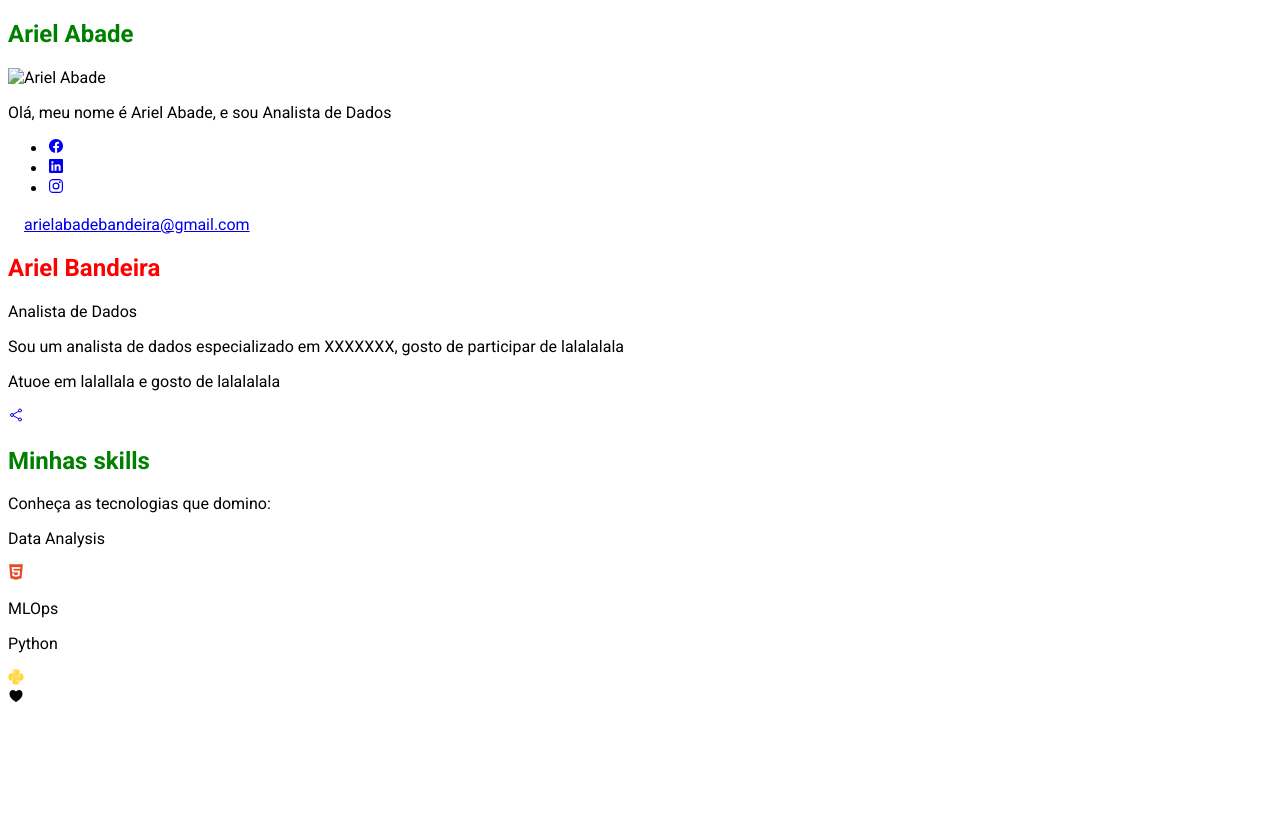
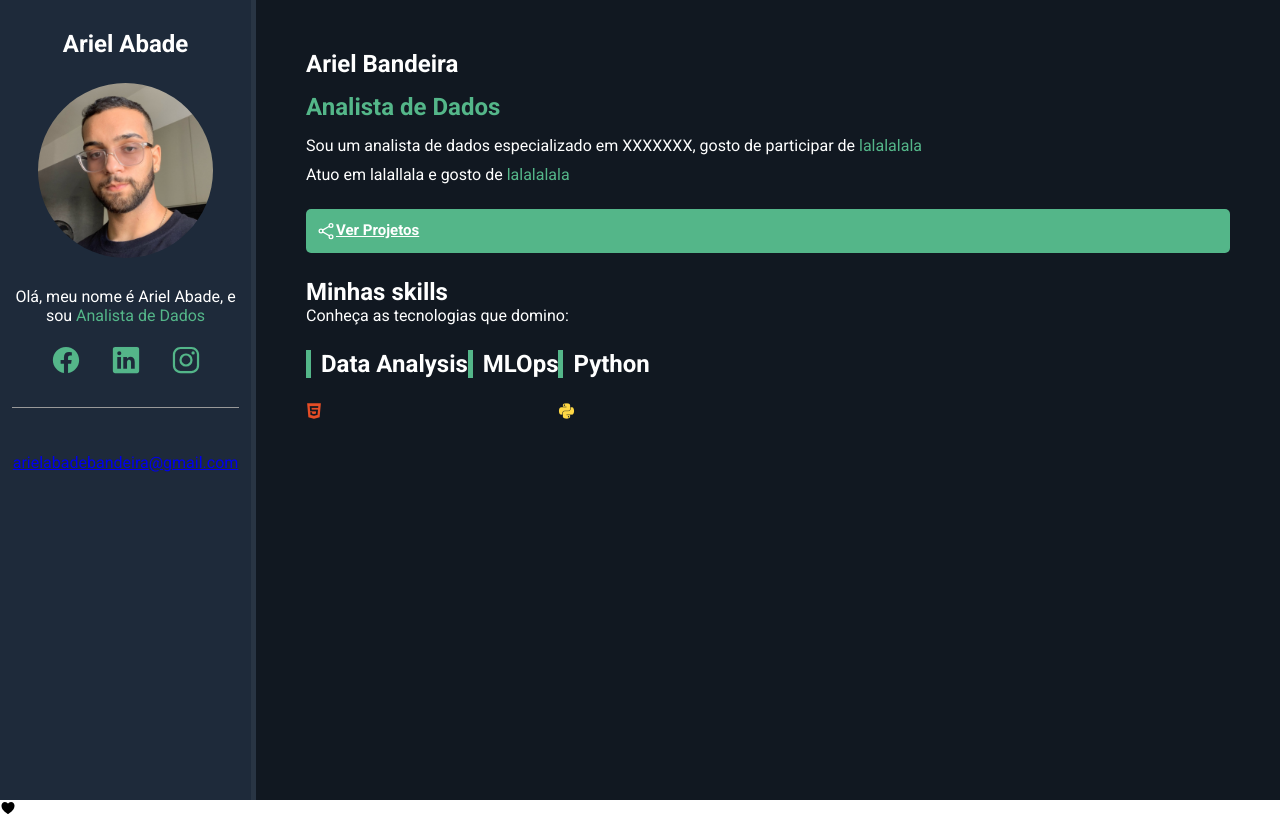
Before and after one commit to arielabade/arielabade.github.io, a plain HTML site: page html-css/index.html in a window 1280 px wide. Drawn offline with nearby package versions, Linux system fonts and the light colour scheme.

Commit message:
final project

```diff
--- a/html-css/index.html
+++ b/html-css/index.html
@@ -20,7 +20,7 @@
     <main id = "container">
         <aside id ="bio-container">
             <h2>Ariel Abade</h2>
-            <img src = "img\codons.jpg" alt = "Ariel Abade">
+            <img id = "bio-image" src = "arielpic.png" alt = "Ariel Abade">
             <p>Olá, meu nome é Ariel Abade, e sou <span class = "highlight">Analista de Dados</span></p>
             <ul id="social-container">
 
@@ -37,8 +37,8 @@
             <h1 id="name">Ariel Bandeira</h1>
             <p id ="title"><span class="highlight">Analista de Dados</span></p>
             <p class="description">Sou um analista de dados especializado em XXXXXXX, gosto de participar de <span class="highlight">lalalalala</span></p>
-            <p class="description">Atuoe em lalallala e gosto de <span class="highlight">lalalalala</span></p>
-            <a href="#" id="btn-projects"><ion-icon name="share-social-outline"></ion-icon></a>
+            <p class="description">Atuo em lalallala e gosto de <span class="highlight">lalalalala</span></p>
+            <a href="#" id="btn-projects"><ion-icon name="share-social-outline"></ion-icon>Ver Projetos</a>
             <h2 id="skils-section-title">Minhas skills</h2>
             <p class="description">Conheça as tecnologias que domino:</p>
             <!--Div Construction of Habilities-->
--- a/html-css/styles.css
+++ b/html-css/styles.css
@@ -1,11 +1,232 @@
+/* General */
 * {
+    padding: 0;
+    margin: 0;
     font-family: "Roboto", sans-serif;
+    box-sizing: border-box;
 }
 
-h1 {
-    color: red;
+/* Variables */
+:root{
+    --main-color: #54B689;
+    --main-text-color: #FFF;
+    --border-color: #999;
+    --bio-bg-color: #1E2A3A;
+    --bio-border-color: #293544;
+    --about-bg-color: #111821;
 }
 
-h2 {
-    color: green;
+/* General */
+.highlight{
+    color: var(--main-color);
 }
+
+/* Containers */
+#container {
+    display: flex;
+    flex-direction: row;
+    color: var(--main-text-color);
+}
+
+#bio-container {
+    flex: 1 1 20%; /* Alterado o valor da largura da coluna menor da esquerda */
+    min-height: 100vh;
+    background-color: var(--bio-bg-color);
+    text-align: center;
+    padding: 30px 12px;
+    border-right: 5px solid var(--bio-border-color);
+}
+
+#about-container{
+    flex: 1 1 80%; /* Alterado o valor da largura da coluna maior da direita */
+    min-height: 100vh;
+    background-color: var(--about-bg-color);
+    padding: 50px;
+}
+
+
+
+#bio-container h2 {
+    margin-bottom: 25px;
+}
+
+#bio-container p {
+    margin-bottom: 20px;
+}
+
+#bio-container #welcome-text {
+    font-weight: bold;
+
+}
+
+#bio-image {
+    width: 175px;
+    height: 175px;
+    border-radius: 50%;
+    margin-bottom: 25px;
+}
+
+
+#social-container {
+    display: flex;
+    justify-content: center;
+    list-style: none;
+    border-bottom: 1px solid var(--border-color);
+    margin-bottom: 25px;
+    padding-bottom: 25px;
+}
+
+#social-container li {
+    flex: 1 1 0;
+    max-width: 60px;
+}
+
+#social-container li a{
+    color: var(--main-color);
+    font-size: 30px;
+}
+
+#email-container{
+    display: flex;
+    justify-content: center;
+}
+
+#email-container ion-icon{
+    color: var(---main-color);
+    font-size: 20px;
+    margin-right:5px;
+}
+
+#email-container a{
+    color: var(--main-text-color);
+    text-decoration:none;
+    max-width: 225;
+}
+/* about container */
+
+#name {
+    font-size: 42 px;
+    margin-bottom: 15px;
+}
+
+#title{
+    font-size: 24px;
+    margin-bottom: 15px;
+    font-weight: bold;
+}
+
+.description{
+    max-width: 75%;
+    margin-bottom: 10px;
+}
+
+#btn-projects {
+    font-weight: bold;
+    font-size: 15px;
+    color: var(---main-text-color);
+    background-color: var(--main-color);
+    border: 2px slid var(--main-color);
+    border-radius: 5px;
+    text-decoration: noone;
+    transition: .5s;
+    margin: 25px 0;
+    padding: 12px 10px;
+    width: 15 px;
+    text-align: center;
+    display: flex;
+}
+
+#btn-projects ion-icon,
+#btn-projects span{
+    flex: 1 1 0;
+}
+
+#btn-projects ion-icon {
+    font-size: 20px;
+    max-width: 20px;
+}
+
+#btn-projects:hover {
+    background-color: transparent;
+}
+
+#skill-section-tiiitle{
+    border-top: 1px solid var(--border-color);
+    padding-top: 20px;
+    margin-bottom: 20px;
+    font-size: 32px;
+}
+
+#skills-container{
+    display: flex;
+    flex-wrap: wrap;
+    margin-top:25px;
+}
+
+.skills-box{
+    flex: 1 1 33%;
+    max-width: 33%;
+    margin-bottom: 35px;
+}
+
+.skills-title{
+    font-size: 24px;
+    margin-bottom: 25px;
+    font-weight: bold;
+    padding-left: 10px;
+    border-left: 5px solid var(--main-color);
+}
+
+.skills-box i {
+    font-size:45px;
+    margin-right: 200px;
+}
+
+/* Mobile */
+
+@media (max-width: 450px) {
+    #contnainner {
+        flex-direction: column;
+    }
+
+    #bio-container {
+        min-height: auto;
+        border-right: none;
+        border-bottom: 5px solid var(--bio-border-color);
+    }
+
+    #bio-container h2 {
+        display: none;
+    }
+
+    #bio-container p {
+        max-width: 60%;
+        margin: 10px auto;
+    }
+
+    #about-container {
+        text-align: center;
+        padding: 30px;
+    }
+
+    #about-container .description {
+        margin: 10px auto;
+        max-width: 100%;
+        line-height: 26px;
+    }
+
+    #btn-projects {
+        margin: 20px auto;
+    }
+
+    .skills-box {
+        flex: 1 1 100%;
+        max-width: 100%;
+        margin-bottom: 40px;
+        text-align: left;
+    }
+
+    .skill-box i {
+        font-size: 60px;
+    }
+}
```
Also changed, not shown: html-css/arielpic.png (added), img/codons.jpg (deleted).
